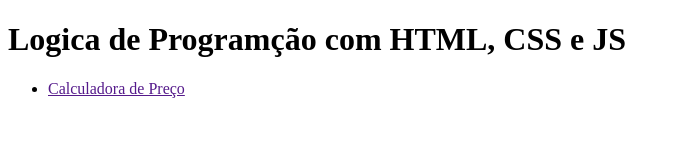
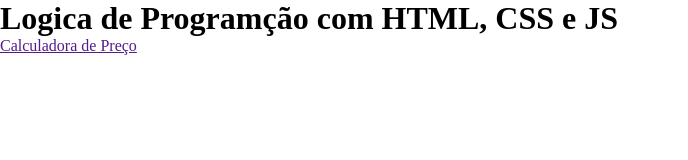
Before and after one commit to P3dro2704/atividade11, a plain HTML site: page index.html in a window 1280 px wide. Shown: the whole page, without its empty margins (0-688 px from the left). Drawn offline with Linux system fonts and the light colour scheme.

Commit message:
style: css reset and background change

```diff
--- a/index.html
+++ b/index.html
@@ -3,6 +3,7 @@
 <head>
     <meta charset="UTF-8">
     <meta name="viewport" content="width=device-width, initial-scale=1.0">
+    <link rel="stylesheet" href="style.css">
     <title>Atividade 11</title>
 </head>
 <body>
--- a/style.css
+++ b/style.css
@@ -0,0 +1,15 @@
+* {
+    margin: 0;
+    padding: 0;
+    box-sizing: border-box;
+}
+
+root {
+    --main-background: #0f172a;
+    --text-color: #f1f5f9;
+}
+
+body {
+    background-color: var(--main-background);
+    color: var(--text-color);
+}
```
